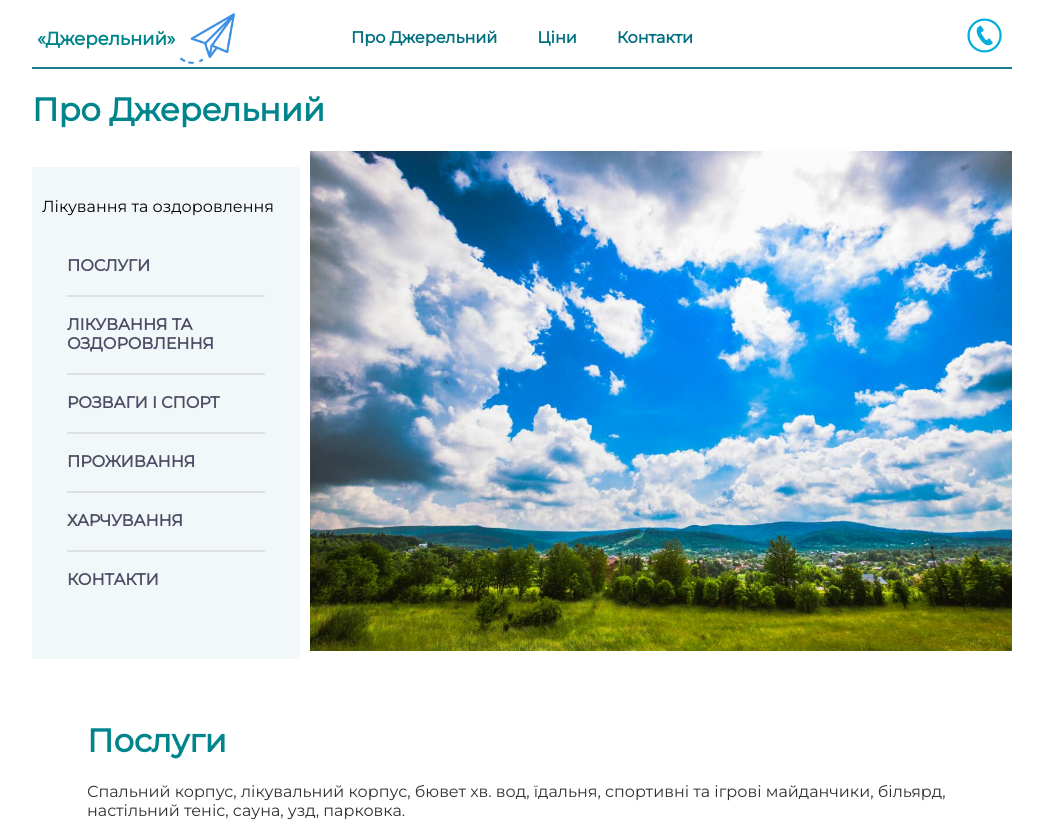
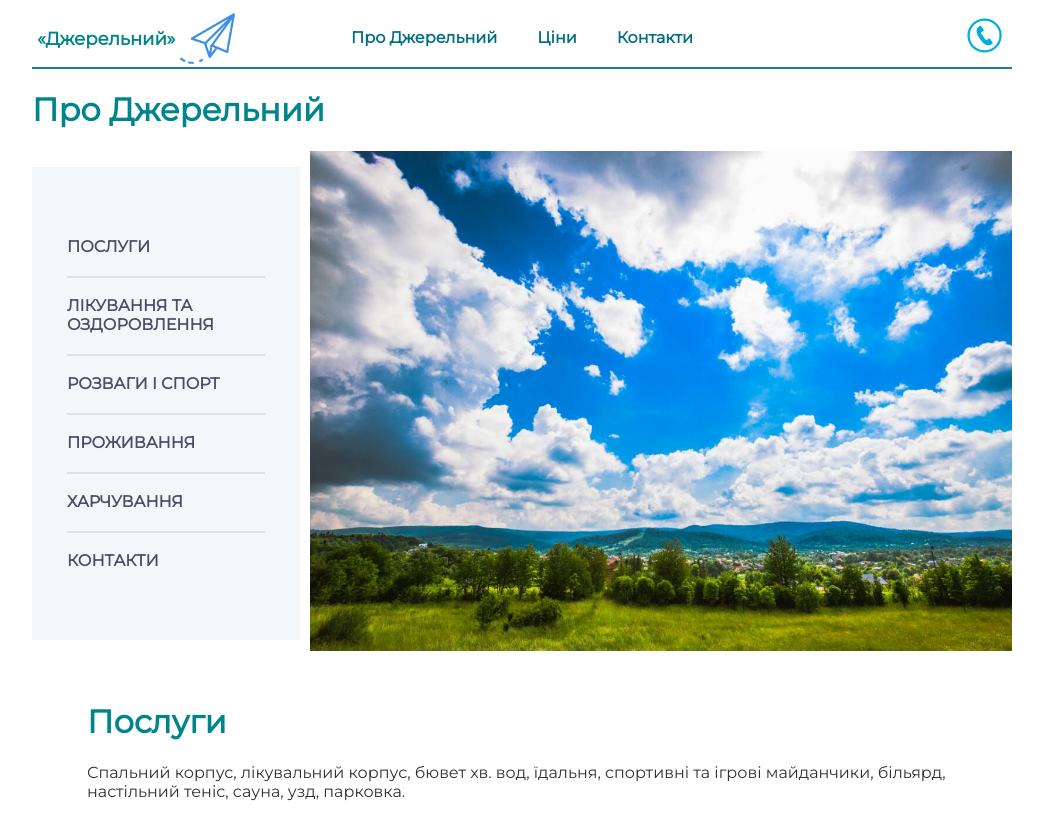
Before and after one commit to VadymBoguslavsky/react-sanatorii, a React (Create React App) app: page / in a window 1280 px wide. Shown: the top 822 px of the page, without its empty margins (118-1161 px from the left). Built offline with nearby package versions, Linux system fonts and the light colour scheme; the HTML template or start-up script is replaced by a standard one.

Commit message:
Removed unusable menu link

```diff
--- a/src/components/about/about.js
+++ b/src/components/about/about.js
@@ -11,11 +11,6 @@ const About = () => {
       <div className="text">
         <div className="menu__about">
           <ul>
-            <Link to="recovery"
-               spy={true}
-               smooth={true}
-               offset={-70}
-               duration= {500}>Лікування та оздоровлення</Link>
             <li>
               <Link to="services"
                  spy={true}
```
